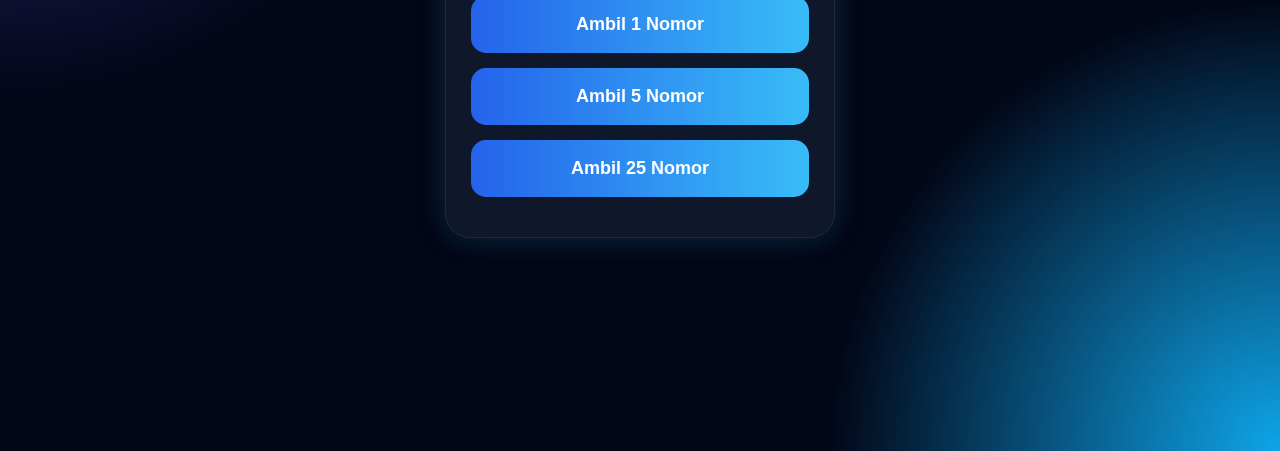
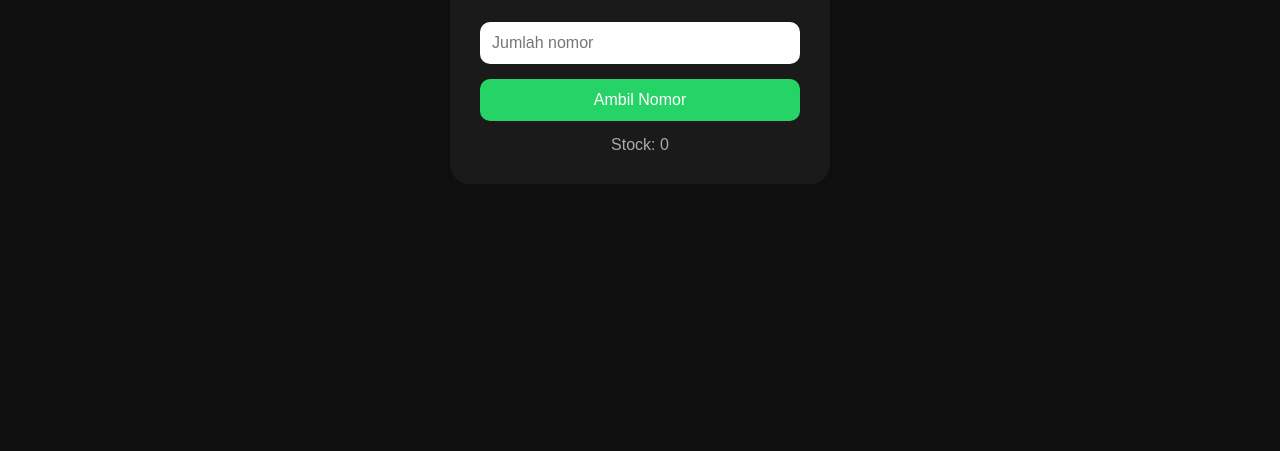
Before and after one commit to esmarimassss/cariwa-gusionfasheng, a website: page public/index.html in a window 1280 px wide. Shown: the part 349-800 px from the top of the page. Drawn offline with Linux system fonts and the light colour scheme; no server answers.

Commit message:
fix final ui

```diff
--- a/public/index.html
+++ b/public/index.html
@@ -1,42 +1,83 @@
 <!DOCTYPE html>
 <html lang="id">
 <head>
-  <meta charset="UTF-8" />
-  <meta name="viewport" content="width=device-width, initial-scale=1.0"/>
-  <title>Cari Nomor</title>
-  <link rel="stylesheet" href="style.css">
+<meta charset="UTF-8">
+<meta name="viewport" content="width=device-width, initial-scale=1.0">
+<title>CariWA</title>
+
+<style>
+body{
+    background:#0f0f0f;
+    color:white;
+    font-family:Arial;
+    display:flex;
+    justify-content:center;
+    align-items:center;
+    height:100vh;
+    margin:0;
+}
+
+.box{
+    background:#1a1a1a;
+    padding:30px;
+    border-radius:20px;
+    width:320px;
+    text-align:center;
+}
+
+h1{
+    margin-top:0;
+}
+
+input{
+    width:100%;
+    padding:12px;
+    border:none;
+    border-radius:10px;
+    margin-top:15px;
+    font-size:16px;
+    box-sizing:border-box;
+}
+
+button{
+    width:100%;
+    padding:12px;
+    border:none;
+    border-radius:10px;
+    margin-top:15px;
+    background:#25D366;
+    color:white;
+    font-size:16px;
+    cursor:pointer;
+}
+
+.stock{
+    margin-top:15px;
+    color:#aaa;
+}
+</style>
+
 </head>
 <body>
 
-<div class="container">
+<div class="box">
 
-  <div class="logo">CARI NOMOR</div>
+<h1>CariWA</h1>
 
-  <div class="card">
+<input type="number" id="jumlah" placeholder="Jumlah nomor">
 
-    <div class="stock">
-      Stok Nomor:
-      <span id="stock">0</span>
-    </div>
+<button onclick="ambilNomor()">
+Ambil Nomor
+</button>
 
-    <button class="amount" onclick="getNumber(1)">
-      Ambil 1 Nomor
-    </button>
-
-    <button class="amount" onclick="getNumber(5)">
-      Ambil 5 Nomor
-    </button>
-
-    <button class="amount" onclick="getNumber(25)">
-      Ambil 25 Nomor
-    </button>
-
-    <div id="result"></div>
-
-  </div>
+<div class="stock">
+Stock:
+<span id="stock">0</span>
+</div>
 
 </div>
 
 <script src="script.js"></script>
+
 </body>
 </html>
--- a/public/script.js
+++ b/public/script.js
@@ -7,13 +7,13 @@ async function ambilNomor() {
     const data = await res.json();
 
     if (!data.numbers.length) {
-        alert('Stok kosong');
+        alert('Stock kosong');
         return;
     }
 
-    navigator.clipboard.writeText(
-        data.numbers.join('\n')
-    );
+    const hasil = data.numbers.join('\n');
+
+    navigator.clipboard.writeText(hasil);
 
     alert('Nomor berhasil disalin');
 
```
